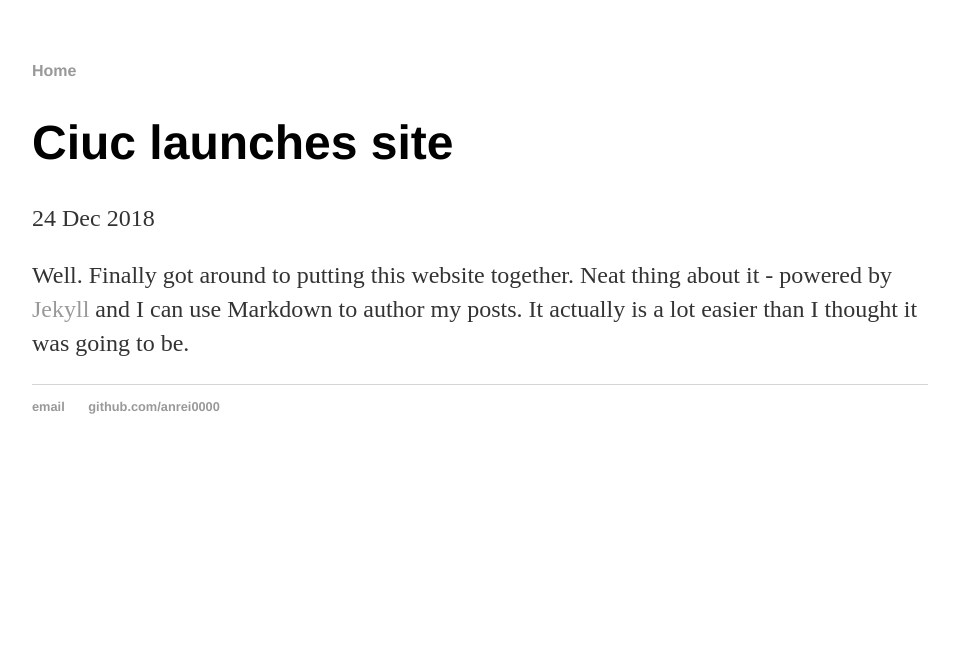
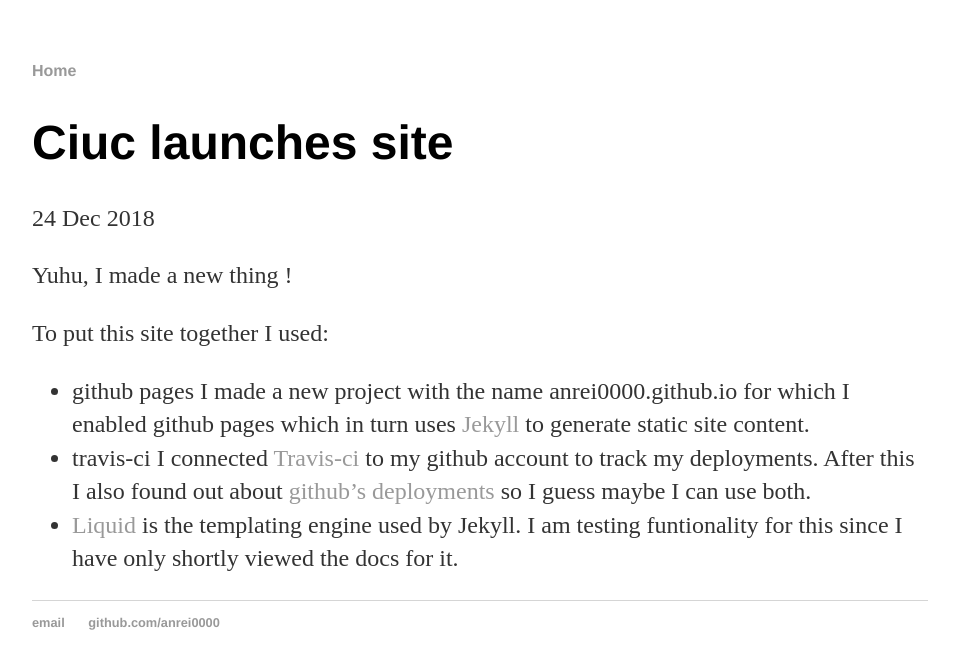
Before and after one commit to anrei0000/anrei0000.github.io, a Jekyll site: the page built from _posts/2018-12-24-ciuc-site-launched.md, in a window 1280 px wide. Shown: the top 669 px of the page, without its empty margins (160-1119 px from the left). Built offline with Jekyll 4.4.1, drawn with Linux system fonts in a browser that asks for light colours.

Commit message:
- update post

```diff
--- a/_posts/2018-12-24-ciuc-site-launched.md
+++ b/_posts/2018-12-24-ciuc-site-launched.md
@@ -4,4 +4,11 @@ title: "Ciuc launches site"
 date: 2018-12-24
 ---
 
-Well. Finally got around to putting this website together. Neat thing about it - powered by [Jekyll](http://jekyllrb.com) and I can use Markdown to author my posts. It actually is a lot easier than I thought it was going to be.
+Yuhu, I made a new thing !
+
+To put this site together I used:
+* github pages
+I made a new project with the name anrei0000.github.io for which I enabled github pages which in turn uses [Jekyll](https://jekyllrb.com/) to generate static site content.
+* travis-ci
+I connected [Travis-ci](https://travis-ci.org/anrei0000/anrei0000.github.io/builds) to my github account to track my deployments. After this I also found out about [github's deployments](https://github.com/anrei0000/anrei0000.github.io/deployments) so I guess maybe I can use both.
+* [Liquid](https://shopify.github.io/liquid/) is the templating engine used by Jekyll. I am testing funtionality for this since I have only shortly viewed the docs for it.
```
Also changed, not shown: _drafts/2018-12-25-technologies-used.md (+0 -2 lines).
